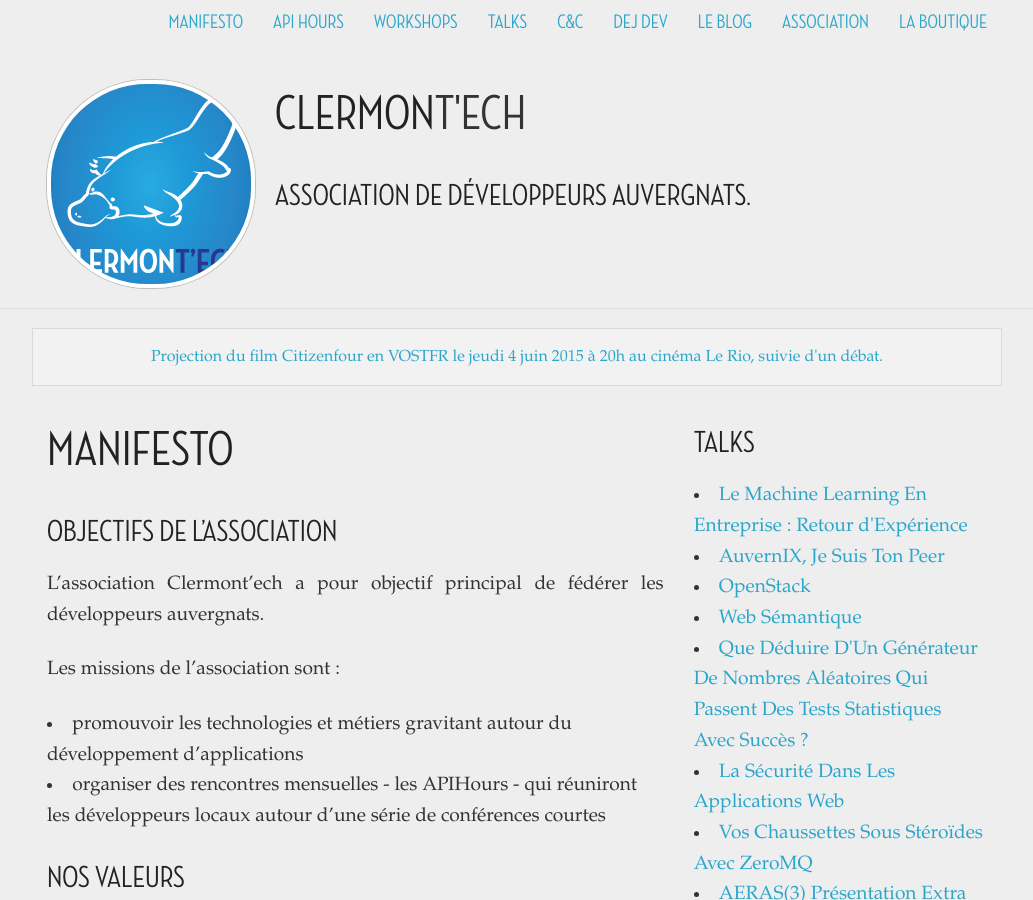
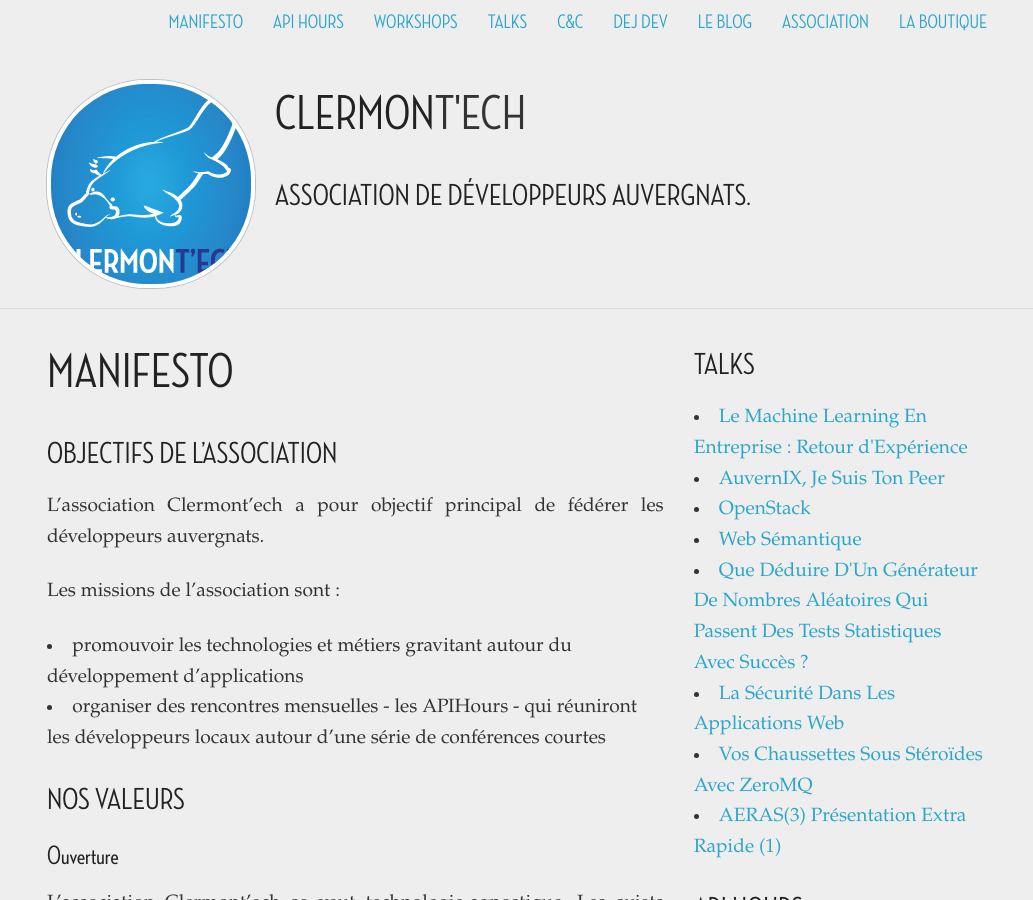
Before and after one commit to clermontech/clermontech.github.com, a Jekyll site: the page built from index.md, in a window 1280 px wide and 900 px high. Shown: the whole window, without its empty margins (123-1156 px from the left). Built offline with Jekyll 4.4.1, drawn with Linux system fonts in a browser that asks for light colours; Markdown is read by kramdown in place of the engine named in the settings.

Commit message:
remove announcement message

```diff
--- a/_config.yml
+++ b/_config.yml
@@ -14,6 +14,6 @@
     author: "Clermont'ech"
     email: "hello@clermontech.org"
 
-announcement:
-    href: /blog-posts/citizenfour-projection-et-debat-a-clermont-ferrand.html
-    message: "Projection du film Citizenfour en VOSTFR le jeudi 4 juin 2015 à 20h au cinéma Le Rio, suivie d'un débat."
+#announcement:
+#    href:
+#    message:
```
